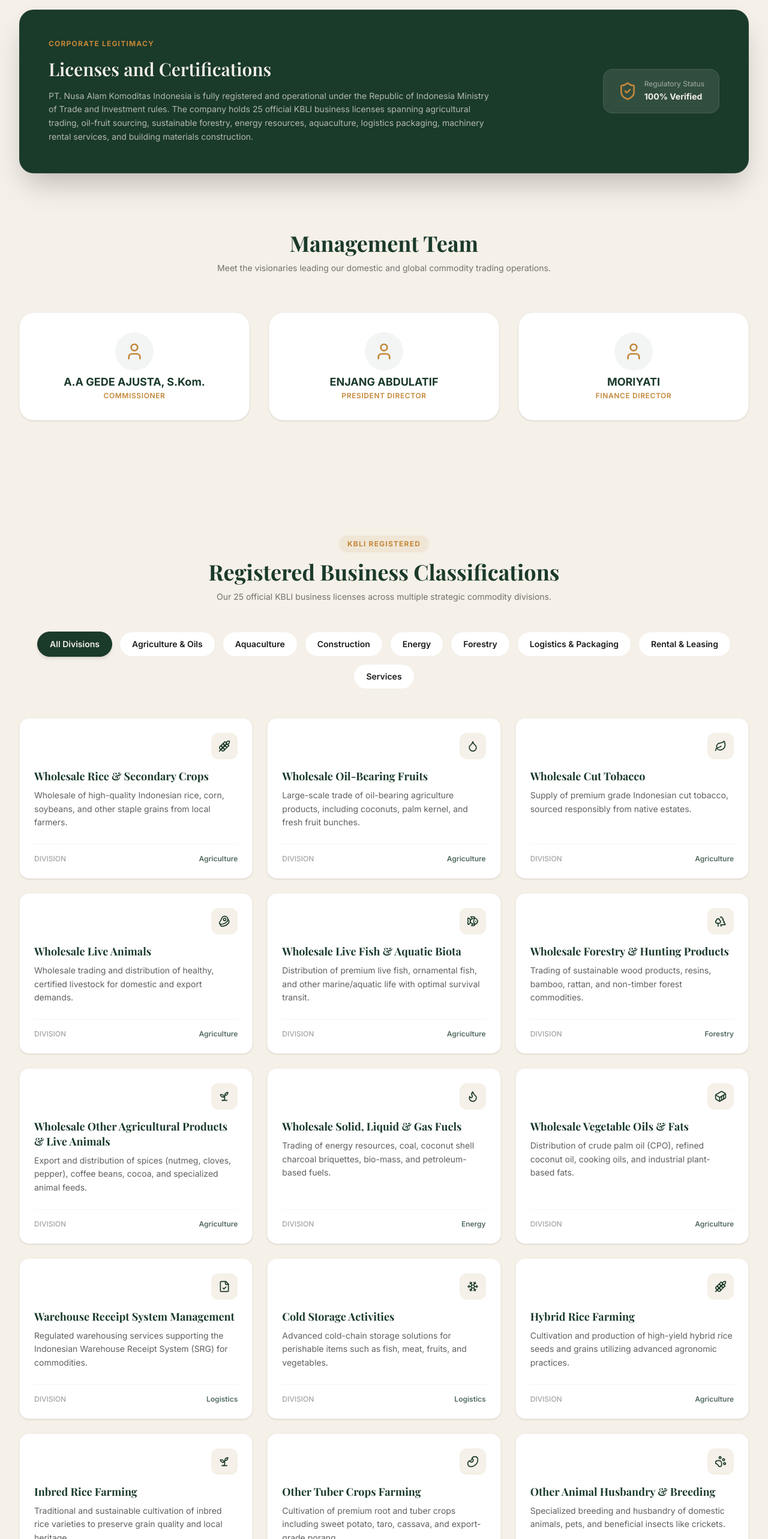
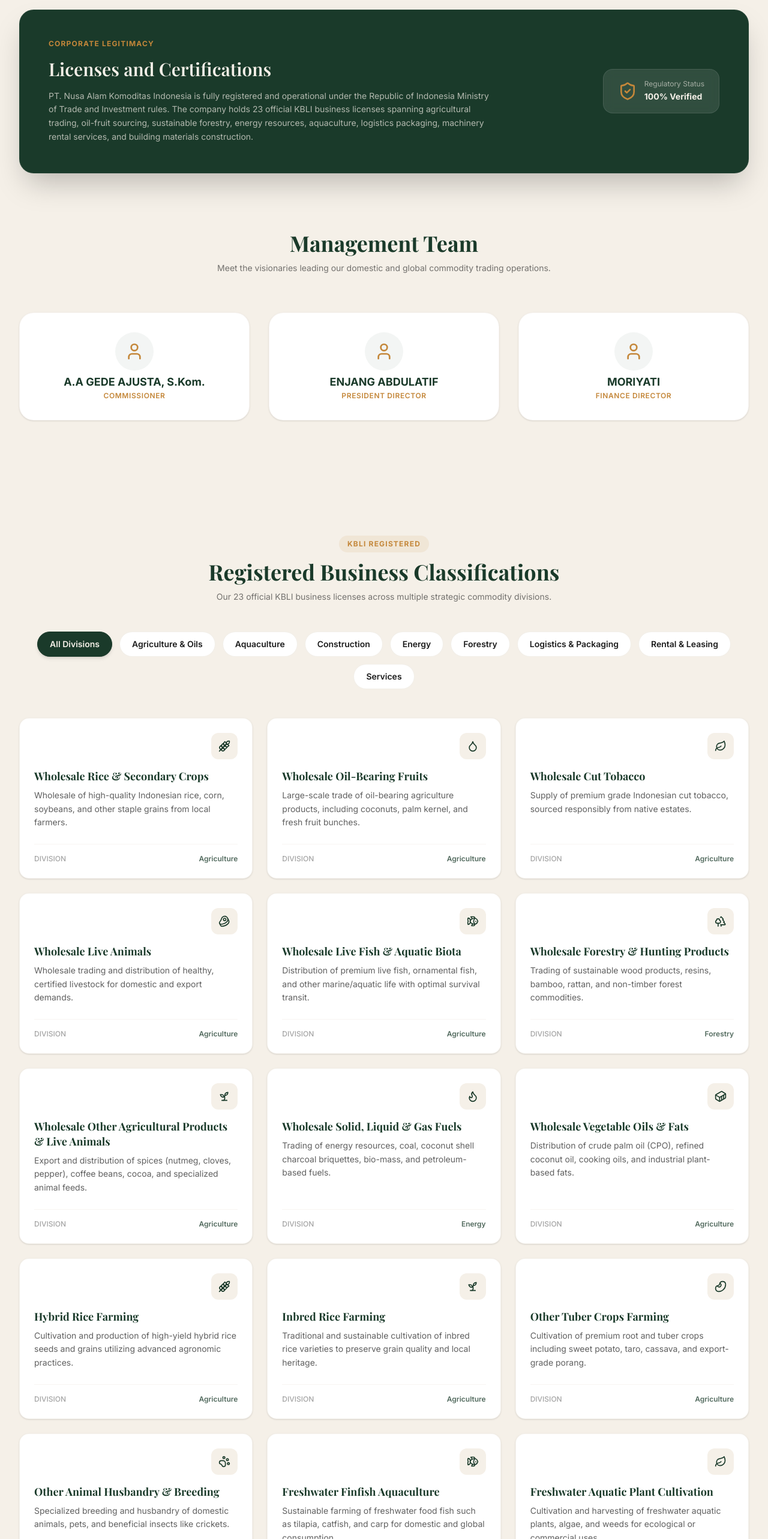
Before and after one commit to agrz4/company-profile, a React (Vite) app: page / in a window 1280 px wide. Shown: the part 1922-4488 px from the top of the page at 60% size. Built offline with nearby package versions, Linux system fonts and the light colour scheme; a web font is replaced by a local one.

Commit message:
delete 2 kbli

```diff
--- a/src/data/businessLines.ts
+++ b/src/data/businessLines.ts
@@ -72,22 +72,6 @@
     descriptionId: 'Distribusi crude palm oil (CPO), minyak kelapa olahan (RBD CNO), minyak goreng, dan lemak nabati industri.',
     category: 'agriculture',
     icon: 'Container'
-  },
-  {
-    titleEn: 'Warehouse Receipt System Management',
-    titleId: 'Pengelola Gudang Sistem Resi Gudang',
-    descriptionEn: 'Regulated warehousing services supporting the Indonesian Warehouse Receipt System (SRG) for commodities.',
-    descriptionId: 'Layanan pergudangan terdaftar yang mendukung Sistem Resi Gudang (SRG) nasional untuk penjaminan komoditas.',
-    category: 'logistics',
-    icon: 'FileCheck'
-  },
-  {
-    titleEn: 'Cold Storage Activities',
-    titleId: 'Aktivitas Gudang Dingin',
-    descriptionEn: 'Advanced cold-chain storage solutions for perishable items such as fish, meat, fruits, and vegetables.',
-    descriptionId: 'Solusi penyimpanan rantai dingin canggih untuk komoditas mudah rusak seperti ikan, daging, buah, dan sayuran.',
-    category: 'logistics',
-    icon: 'Snowflake'
   },
   {
     titleEn: 'Hybrid Rice Farming',
--- a/src/i18n/en.ts
+++ b/src/i18n/en.ts
@@ -44,13 +44,13 @@
     managementSubtitle: 'Meet the visionaries leading our domestic and global commodity trading operations.',
     legalTitle: 'Corporate Legitimacy',
     legalSubtitle: 'Licenses and Certifications',
-    legalDesc: 'PT. Nusa Alam Komoditas Indonesia is fully registered and operational under the Republic of Indonesia Ministry of Trade and Investment rules. The company holds 25 official KBLI business licenses spanning agricultural trading, oil-fruit sourcing, sustainable forestry, energy resources, aquaculture, logistics packaging, machinery rental services, and building materials construction.',
+    legalDesc: 'PT. Nusa Alam Komoditas Indonesia is fully registered and operational under the Republic of Indonesia Ministry of Trade and Investment rules. The company holds 23 official KBLI business licenses spanning agricultural trading, oil-fruit sourcing, sustainable forestry, energy resources, aquaculture, logistics packaging, machinery rental services, and building materials construction.',
     regulationStatus: 'Regulatory Status',
     verified: '100% Verified'
   },
   business: {
     title: 'Registered Business Classifications',
-    subtitle: 'Our 25 official KBLI business licenses across multiple strategic commodity divisions.',
+    subtitle: 'Our 23 official KBLI business licenses across multiple strategic commodity divisions.',
     all: 'All Divisions',
     agriculture: 'Agriculture & Oils',
     aquaculture: 'Aquaculture',
--- a/src/i18n/id.ts
+++ b/src/i18n/id.ts
@@ -44,13 +44,13 @@
     managementSubtitle: 'Temui para visioner yang memimpin operasional perdagangan komoditas domestik dan global kami.',
     legalTitle: 'Legalitas Perusahaan',
     legalSubtitle: 'Izin dan Sertifikasi Resmi',
-    legalDesc: 'PT. Nusa Alam Komoditas Indonesia terdaftar penuh dan beroperasi di bawah naungan Kementerian Perdagangan dan Kementerian Investasi Republik Indonesia. Perusahaan secara resmi memegang 25 izin usaha KBLI yang mencakup pertanian padi dan umbi, perikanan akuakultur, kehutanan, energi, pergudangan dan jasa pengepakan, penyewaan alat, aktivitas agen perjalanan, serta perdagangan bahan bangunan konstruksi.',
+    legalDesc: 'PT. Nusa Alam Komoditas Indonesia terdaftar penuh dan beroperasi di bawah naungan Kementerian Perdagangan dan Kementerian Investasi Republik Indonesia. Perusahaan secara resmi memegang 23 izin usaha KBLI yang mencakup pertanian padi dan umbi, perikanan akuakultur, kehutanan, energi, pergudangan dan jasa pengepakan, penyewaan alat, aktivitas agen perjalanan, serta perdagangan bahan bangunan konstruksi.',
     regulationStatus: 'Status Regulasi',
     verified: '100% Terverifikasi'
   },
   business: {
     title: 'Klasifikasi Bidang Usaha Resmi',
-    subtitle: '25 perizinan KBLI resmi kami yang tersebar di beberapa divisi komoditas strategis.',
+    subtitle: '23 perizinan KBLI resmi kami yang tersebar di beberapa divisi komoditas strategis.',
     all: 'Semua Divisi',
     agriculture: 'Pertanian & Minyak',
     aquaculture: 'Akuakultur',
```
